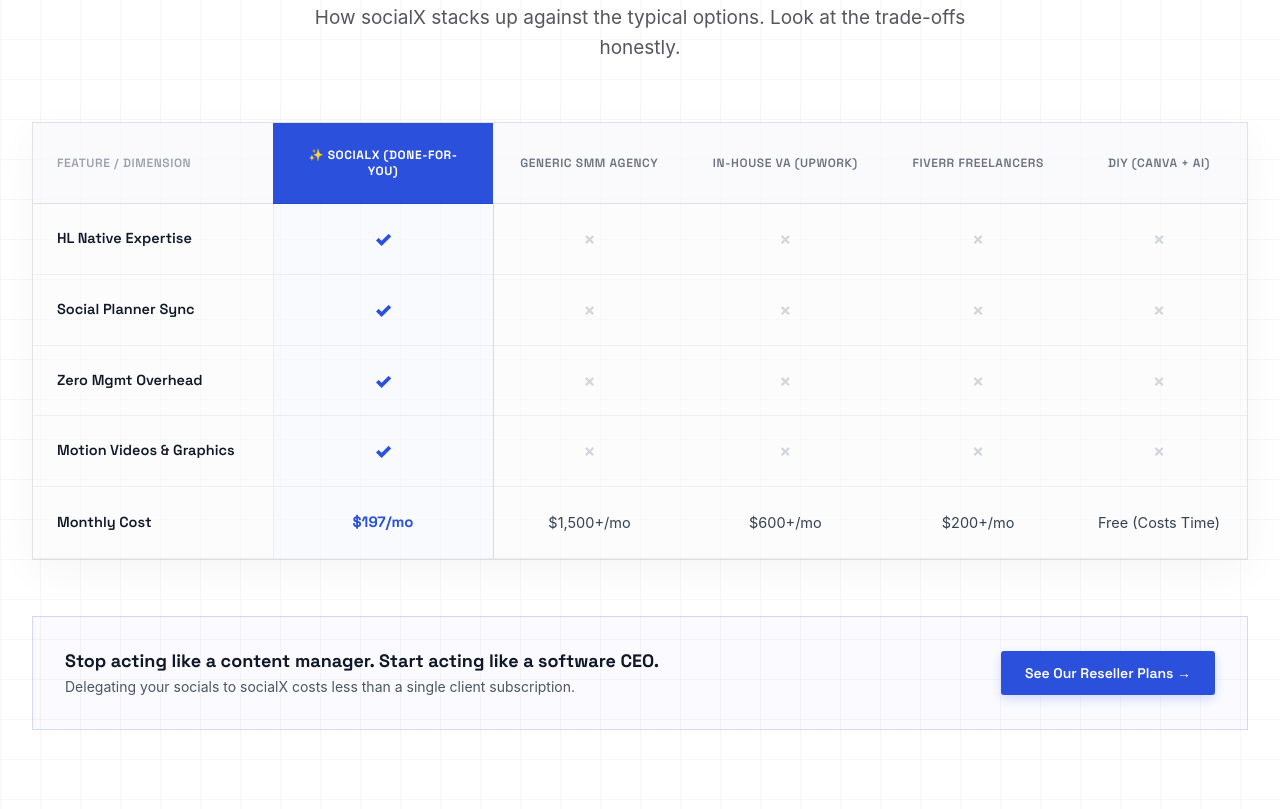
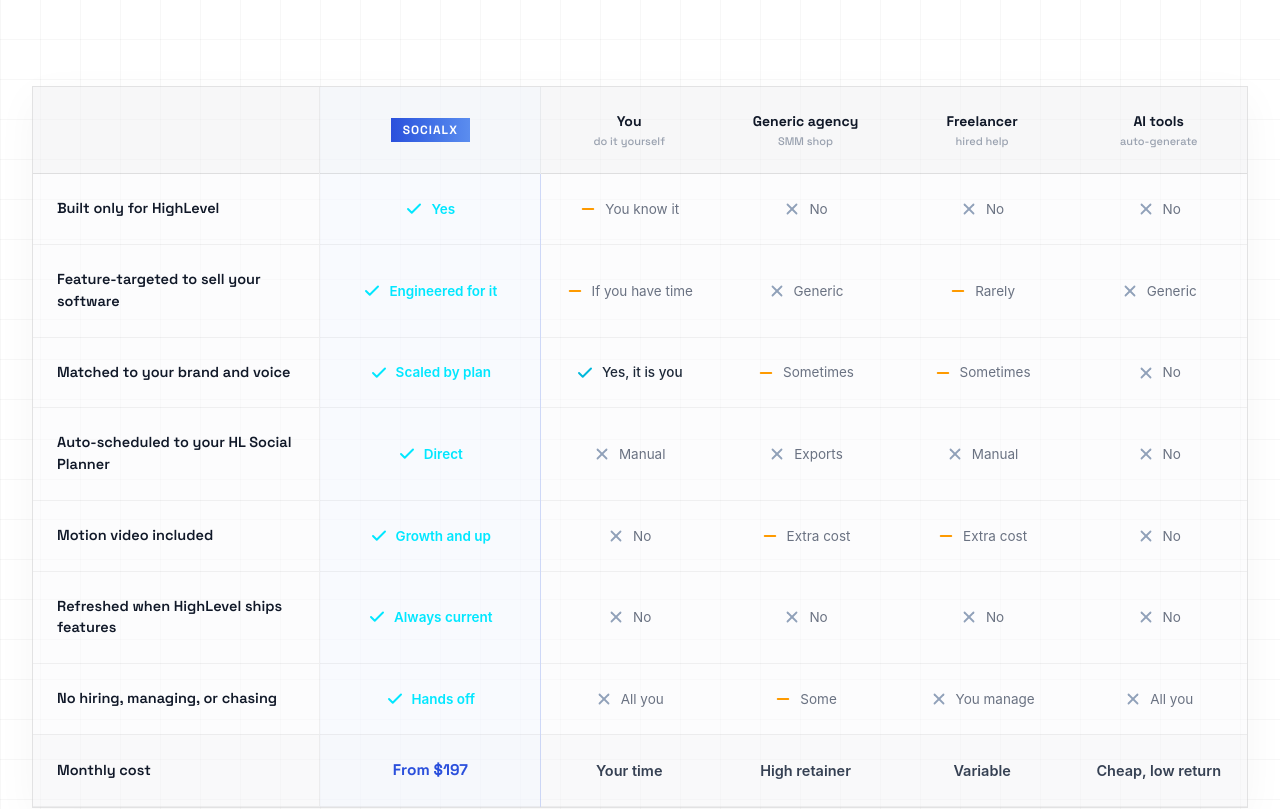
Before and after one commit to einfoengine/socialx, a Next.js app: page / in a window 1280 px wide. Shown: the part 6858-7667 px from the top of the page. Built offline with nearby package versions, Linux system fonts and the light colour scheme; a web font is replaced by a local one.

Commit message:
Comparison done

```diff
--- a/components/Comparison.tsx
+++ b/components/Comparison.tsx
@@ -2,78 +2,154 @@
 
 import React from "react";
 
-const comparisonData = [
+type CellType = "yes" | "neutral" | "no" | "cost";
+
+interface CellInfo {
+  type: CellType;
+  label: string;
+}
+
+interface ComparisonRow {
+  metric: string;
+  socialX: CellInfo;
+  diy: CellInfo;
+  agency: CellInfo;
+  freelancer: CellInfo;
+  ai: CellInfo;
+  isCost?: boolean;
+}
+
+const comparisonData: ComparisonRow[] = [
   {
-    metric: "HL Native Expertise",
-    socialX: true,
-    agency: false,
-    va: false,
-    fiverr: false,
-    diy: false
+    metric: "Built only for HighLevel",
+    socialX: { type: "yes", label: "Yes" },
+    diy: { type: "neutral", label: "You know it" },
+    agency: { type: "no", label: "No" },
+    freelancer: { type: "no", label: "No" },
+    ai: { type: "no", label: "No" }
   },
   {
-    metric: "Social Planner Sync",
-    socialX: true,
-    agency: false,
-    va: false,
-    fiverr: false,
-    diy: false
+    metric: "Feature-targeted to sell your software",
+    socialX: { type: "yes", label: "Engineered for it" },
+    diy: { type: "neutral", label: "If you have time" },
+    agency: { type: "no", label: "Generic" },
+    freelancer: { type: "neutral", label: "Rarely" },
+    ai: { type: "no", label: "Generic" }
   },
   {
-    metric: "Zero Mgmt Overhead",
-    socialX: true,
-    agency: false,
-    va: false,
-    fiverr: false,
-    diy: false
+    metric: "Matched to your brand and voice",
+    socialX: { type: "yes", label: "Scaled by plan" },
+    diy: { type: "yes", label: "Yes, it is you" },
+    agency: { type: "neutral", label: "Sometimes" },
+    freelancer: { type: "neutral", label: "Sometimes" },
+    ai: { type: "no", label: "No" }
   },
   {
-    metric: "Motion Videos & Graphics",
-    socialX: true,
-    agency: false,
-    va: false,
-    fiverr: false,
-    diy: false
+    metric: "Auto-scheduled to your HL Social Planner",
+    socialX: { type: "yes", label: "Direct" },
+    diy: { type: "no", label: "Manual" },
+    agency: { type: "no", label: "Exports" },
+    freelancer: { type: "no", label: "Manual" },
+    ai: { type: "no", label: "No" }
   },
   {
-    metric: "Monthly Cost",
-    isPrice: true,
-    socialX: "$197/mo",
-    agency: "$1,500+/mo",
-    va: "$600+/mo",
-    fiverr: "$200+/mo",
-    diy: "Free (Costs Time)"
+    metric: "Motion video included",
+    socialX: { type: "yes", label: "Growth and up" },
+    diy: { type: "no", label: "No" },
+    agency: { type: "neutral", label: "Extra cost" },
+    freelancer: { type: "neutral", label: "Extra cost" },
+    ai: { type: "no", label: "No" }
+  },
+  {
+    metric: "Refreshed when HighLevel ships features",
+    socialX: { type: "yes", label: "Always current" },
+    diy: { type: "no", label: "No" },
+    agency: { type: "no", label: "No" },
+    freelancer: { type: "no", label: "No" },
+    ai: { type: "no", label: "No" }
+  },
+  {
+    metric: "No hiring, managing, or chasing",
+    socialX: { type: "yes", label: "Hands off" },
+    diy: { type: "no", label: "All you" },
+    agency: { type: "neutral", label: "Some" },
+    freelancer: { type: "no", label: "You manage" },
+    ai: { type: "no", label: "All you" }
+  },
+  {
+    metric: "Monthly cost",
+    isCost: true,
+    socialX: { type: "cost", label: "From $197" },
+    diy: { type: "cost", label: "Your time" },
+    agency: { type: "cost", label: "High retainer" },
+    freelancer: { type: "cost", label: "Variable" },
+    ai: { type: "cost", label: "Cheap, low return" }
   }
 ];
 
-function CellValue({
-  value,
-  isPrice,
-  isHighlighted
-}: {
-  value: any;
-  isPrice?: boolean;
-  isHighlighted?: boolean;
-}) {
-  if (isPrice) {
+function CellValue({ cell, isSx }: { cell: CellInfo; isSx?: boolean }) {
+  if (cell.type === "cost") {
     return (
-      <span className={isHighlighted ? "text-[#2B50DC] dark:text-[#5B8DEF] font-bold text-[15px] font-grotesk transition-colors" : "text-gray-700 dark:text-gray-300 font-chillax text-[14.5px] transition-colors"}>
-        {value}
+      <span className={isSx
+        ? "text-[#2B50DC] dark:text-[#5B8DEF] font-bold text-[15.5px] font-grotesk transition-colors"
+        : "text-gray-700 dark:text-gray-300 font-chillax text-[14.5px] transition-colors"
+      }>
+        {cell.label}
       </span>
     );
   }
 
-  if (value === true) {
-    return (
-      <div className="flex items-center justify-center">
-        <span className="text-[#2B50DC] dark:text-[#5B8DEF] font-black text-xl leading-none transition-colors" title="Yes / Included">✓</span>
-      </div>
-    );
-  }
-
   return (
-    <div className="flex items-center justify-center">
-      <span className="text-gray-300 dark:text-gray-700 font-bold text-base leading-none transition-colors" title="No / Missing">✗</span>
+    <div className="flex items-center justify-center gap-2">
+      {cell.type === "yes" && (
+        <svg
+          className={`w-4.5 h-4.5 ${isSx ? "text-[#01E7FF]" : "text-cyan-500 dark:text-[#01E7FF]"} shrink-0`}
+          viewBox="0 0 24 24"
+          fill="none"
+          stroke="currentColor"
+          strokeWidth="2.6"
+          strokeLinecap="round"
+          strokeLinejoin="round"
+        >
+          <polyline points="20 6 9 17 4 12"></polyline>
+        </svg>
+      )}
+      {cell.type === "neutral" && (
+        <svg
+          className="w-4.5 h-4.5 text-amber-500 shrink-0"
+          viewBox="0 0 24 24"
+          fill="none"
+          stroke="currentColor"
+          strokeWidth="2.6"
+          strokeLinecap="round"
+          strokeLinejoin="round"
+        >
+          <line x1="5" y1="12" x2="19" y2="12"></line>
+        </svg>
+      )}
+      {cell.type === "no" && (
+        <svg
+          className="w-4.5 h-4.5 text-slate-400 dark:text-slate-600 shrink-0"
+          viewBox="0 0 24 24"
+          fill="none"
+          stroke="currentColor"
+          strokeWidth="2.4"
+          strokeLinecap="round"
+          strokeLinejoin="round"
+        >
+          <line x1="18" y1="6" x2="6" y2="18"></line>
+          <line x1="6" y1="6" x2="18" y2="18"></line>
+        </svg>
+      )}
+      <span className={`text-[13.5px] font-chillax transition-colors ${
+        isSx
+          ? "text-[#01E7FF] font-semibold"
+          : cell.type === "yes"
+            ? "text-gray-800 dark:text-gray-200 font-medium"
+            : "text-gray-500 dark:text-gray-500"
+      }`}>
+        {cell.label}
+      </span>
     </div>
   );
 }
@@ -82,48 +158,59 @@
   return (
     <section id="gw-comparison" className="py-32 md:py-40 relative overflow-hidden bg-white dark:bg-[#050508] transition-colors duration-300">
       {/* Background Subtle Grid Pattern */}
-      <div
-        className="absolute inset-0 pointer-events-none z-0 subtle-grid"
-      />
+      <div className="absolute inset-0 pointer-events-none z-0 subtle-grid" />
 
       <div className="max-w-7xl mx-auto px-6 lg:px-8 relative z-10">
-        <div className="section-eyebrow">[ Comparison Matrix ]</div>
-        <h2 className="section-title">
-          Stop bleeding time.<br />
-          Start selling software.
-        </h2>
-        <p className="section-sub mb-20 text-gray-600">
-          How socialX stacks up against the typical options. Look at the trade-offs honestly.
-        </p>
+        {/* Header */}
+        <div className="text-center mb-20">
+          <div className="section-eyebrow text-[#2B50DC] dark:text-[#5B8DEF] transition-colors duration-300">[ Comparison ]</div>
+          <h2 className="section-title text-gray-900 dark:text-white font-grotesk text-3xl md:text-5xl font-bold tracking-tight mb-6 transition-colors duration-300">
+            Stop bleeding time. Start selling software.
+          </h2>
+          <p className="section-sub text-gray-600 dark:text-white/70 max-w-3xl mx-auto font-chillax text-[16px] md:text-[18px] leading-relaxed transition-colors duration-300">
+            Every reseller tries one of these. Here is the honest trade-off on each, and where socialX is different.
+          </p>
+        </div>
 
         {/* Comparison Table Card */}
-        <div className="overflow-x-auto rounded-none border border-black/10 dark:border-white/10 bg-gray-50/50 dark:bg-[#111118] shadow-[0_12px_40px_rgba(0,0,0,0.04)] dark:shadow-md transition-colors duration-300">
-          <table className="w-full border-collapse text-[14.5px] text-left" style={{ minWidth: "920px" }}>
+        <div className="overflow-x-auto rounded-none border border-black/10 dark:border-white/10 bg-gray-50/50 dark:bg-[#111118] shadow-[0_12px_40px_rgba(0,0,0,0.04)] dark:shadow-md transition-colors duration-300 mb-20">
+          <table className="w-full border-collapse text-[14.5px] text-left" style={{ minWidth: "980px" }}>
             <thead>
-              <tr className="border-b border-black/10 dark:border-white/10">
-                <th className="p-6 font-grotesk text-xs uppercase tracking-wider font-semibold text-gray-400 bg-gray-50/50 dark:bg-white/2 w-[240px]">
-                  Feature / Dimension
+              <tr className="border-b border-black/10 dark:border-white/10 bg-black/[0.02] dark:bg-white/[0.02]">
+                <th className="p-6 font-grotesk text-xs uppercase tracking-wider font-semibold text-gray-400 dark:text-gray-500 w-[260px]">
+                  &nbsp;
                 </th>
-                <th className="p-6 font-grotesk text-xs uppercase tracking-wider font-bold text-white bg-[#2B50DC] text-center w-[220px]">
-                  ✨ socialX (Done-for-you)
+                <th className="p-6 font-grotesk text-center w-[200px] bg-blue-50/30 dark:bg-[#2B50DC]/5 border-x border-black/5 dark:border-white/5">
+                  <span className="inline-block px-3 py-1 font-grotesk text-xs font-bold uppercase tracking-[1px] bg-gradient-to-r from-[#2B50DC] to-[#5B8DEF] text-white rounded-none">
+                    socialX
+                  </span>
                 </th>
-                <th className="p-6 font-grotesk text-xs uppercase tracking-wider font-semibold text-gray-500 bg-gray-50/50 dark:bg-white/2 dark:text-gray-400 text-center">
-                  Generic SMM Agency
+                <th className="p-6 font-grotesk text-center w-[160px]">
+                  <div className="font-bold text-gray-900 dark:text-white text-sm">You</div>
+                  <div className="text-[11px] font-medium text-gray-400 dark:text-gray-500 mt-0.5">do it yourself</div>
                 </th>
-                <th className="p-6 font-grotesk text-xs uppercase tracking-wider font-semibold text-gray-500 bg-gray-50/50 dark:bg-white/2 dark:text-gray-400 text-center">
-                  In-House VA (Upwork)
+                <th className="p-6 font-grotesk text-center w-[160px]">
+                  <div className="font-bold text-gray-900 dark:text-white text-sm">Generic agency</div>
+                  <div className="text-[11px] font-medium text-gray-400 dark:text-gray-500 mt-0.5">SMM shop</div>
                 </th>
-                <th className="p-6 font-grotesk text-xs uppercase tracking-wider font-semibold text-gray-500 bg-gray-50/50 dark:bg-white/2 dark:text-gray-400 text-center">
-                  Fiverr Freelancers
+                <th className="p-6 font-grotesk text-center w-[160px]">
+                  <div className="font-bold text-gray-900 dark:text-white text-sm">Freelancer</div>
+                  <div className="text-[11px] font-medium text-gray-400 dark:text-gray-500 mt-0.5">hired help</div>
                 </th>
-                <th className="p-6 font-grotesk text-xs uppercase tracking-wider font-semibold text-gray-500 bg-gray-50/50 dark:bg-white/2 dark:text-gray-400 text-center">
-                  DIY (Canva + AI)
+                <th className="p-6 font-grotesk text-center w-[160px]">
+                  <div className="font-bold text-gray-900 dark:text-white text-sm">AI tools</div>
+                  <div className="text-[11px] font-medium text-gray-400 dark:text-gray-500 mt-0.5">auto-generate</div>
                 </th>
               </tr>
             </thead>
             <tbody>
               {comparisonData.map((row, index) => (
-                <tr key={index} className="border-b border-black/5 dark:border-white/5 hover:bg-gray-50/30 dark:hover:bg-white/1 transition-colors">
+                <tr
+                  key={index}
+                  className={`border-b border-black/5 dark:border-white/5 hover:bg-gray-50/30 dark:hover:bg-white/1 transition-colors ${
+                    row.isCost ? "bg-black/[0.01] dark:bg-white/[0.01] font-semibold" : ""
+                  }`}
+                >
                   {/* Dimension Name */}
                   <td className="p-6 font-grotesk font-semibold text-gray-900 dark:text-white border-r border-black/5 dark:border-white/5">
                     {row.metric}
@@ -131,27 +218,27 @@
 
                   {/* socialX Column (Highlighted Column) */}
                   <td className="p-6 text-center bg-blue-50/40 dark:bg-[#2B50DC]/5 border-x border-[#2B50DC]/20 dark:border-[#2B50DC]/30">
-                    <CellValue value={row.socialX} isPrice={row.isPrice} isHighlighted={true} />
+                    <CellValue cell={row.socialX} isSx={true} />
+                  </td>
+
+                  {/* DIY */}
+                  <td className="p-6 text-center">
+                    <CellValue cell={row.diy} />
                   </td>
 
                   {/* Generic Agency */}
                   <td className="p-6 text-center">
-                    <CellValue value={row.agency} isPrice={row.isPrice} />
+                    <CellValue cell={row.agency} />
                   </td>
 
-                  {/* In-House VA */}
+                  {/* Freelancer */}
                   <td className="p-6 text-center">
-                    <CellValue value={row.va} isPrice={row.isPrice} />
+                    <CellValue cell={row.freelancer} />
                   </td>
 
-                  {/* Fiverr */}
+                  {/* AI Tools */}
                   <td className="p-6 text-center">
-                    <CellValue value={row.fiverr} isPrice={row.isPrice} />
-                  </td>
-
-                  {/* DIY */}
-                  <td className="p-6 text-center">
-                    <CellValue value={row.diy} isPrice={row.isPrice} />
+                    <CellValue cell={row.ai} />
                   </td>
                 </tr>
               ))}
@@ -160,20 +247,18 @@
         </div>
 
         {/* High-Converting Bottom Text Banner */}
-        <div className="mt-14 p-8 border border-blue-neon/20 dark:border-blue-neon/30 bg-blue-neon/[0.02] dark:bg-blue-neon/[0.04] flex flex-col md:flex-row items-center justify-between gap-6 transition-colors">
-          <div>
-            <h4 className="font-grotesk text-lg font-bold text-gray-900 dark:text-white leading-snug">
-              Stop acting like a content manager. Start acting like a software CEO.
-            </h4>
-            <p className="text-gray-600 dark:text-gray-400 text-sm mt-1">
-              Delegating your socials to socialX costs less than a single client subscription.
-            </p>
-          </div>
+        <div className="max-w-4xl mx-auto border border-black/10 dark:border-white/10 bg-gray-50/30 dark:bg-[#111118]/30 p-10 text-center relative z-10 transition-colors duration-300">
+          <h3 className="font-grotesk text-xl md:text-2xl font-bold text-gray-900 dark:text-white mb-4 leading-tight">
+            Stop acting like a content manager. Start acting like a software CEO.
+          </h3>
+          <p className="font-chillax text-[14.5px] leading-relaxed text-gray-600 dark:text-gray-400 mb-8 max-w-2xl mx-auto">
+            Delegating your social to socialX costs less than a single client subscription, and frees you to do the one thing only you can: grow the business.
+          </p>
           <a
             href="#gw-pricing"
-            className="px-6 py-3 bg-[#2B50DC] hover:bg-[#1f3bb3] text-white font-grotesk font-semibold text-sm transition-all shadow-[0_4px_12px_rgba(43,80,220,0.2)] hover:shadow-[0_6px_20px_rgba(43,80,220,0.3)] shrink-0 rounded-[3px]"
+            className="inline-block bg-[#111118] text-white hover:bg-black dark:bg-white dark:text-[#111118] dark:hover:bg-gray-100 font-grotesk font-semibold text-sm px-8 py-4 tracking-[0.5px] transition-all duration-200"
           >
-            See Our Reseller Plans →
+            See our reseller plans
           </a>
         </div>
       </div>
```
